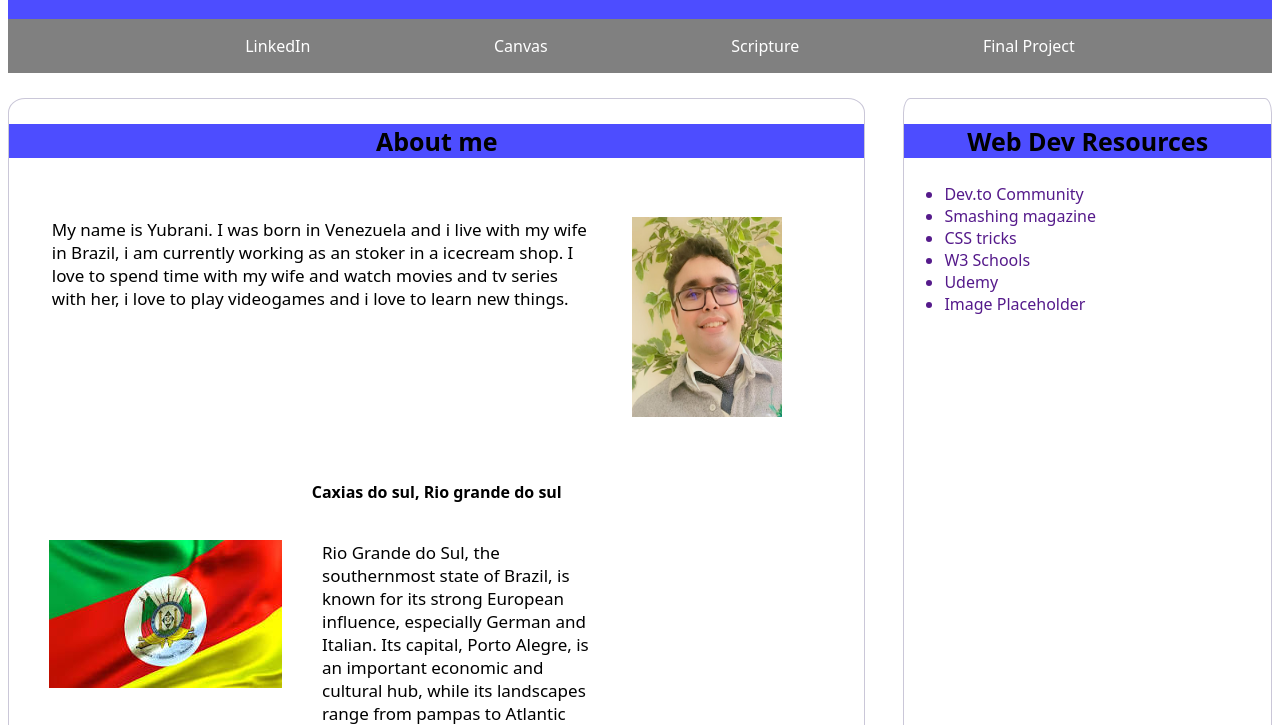
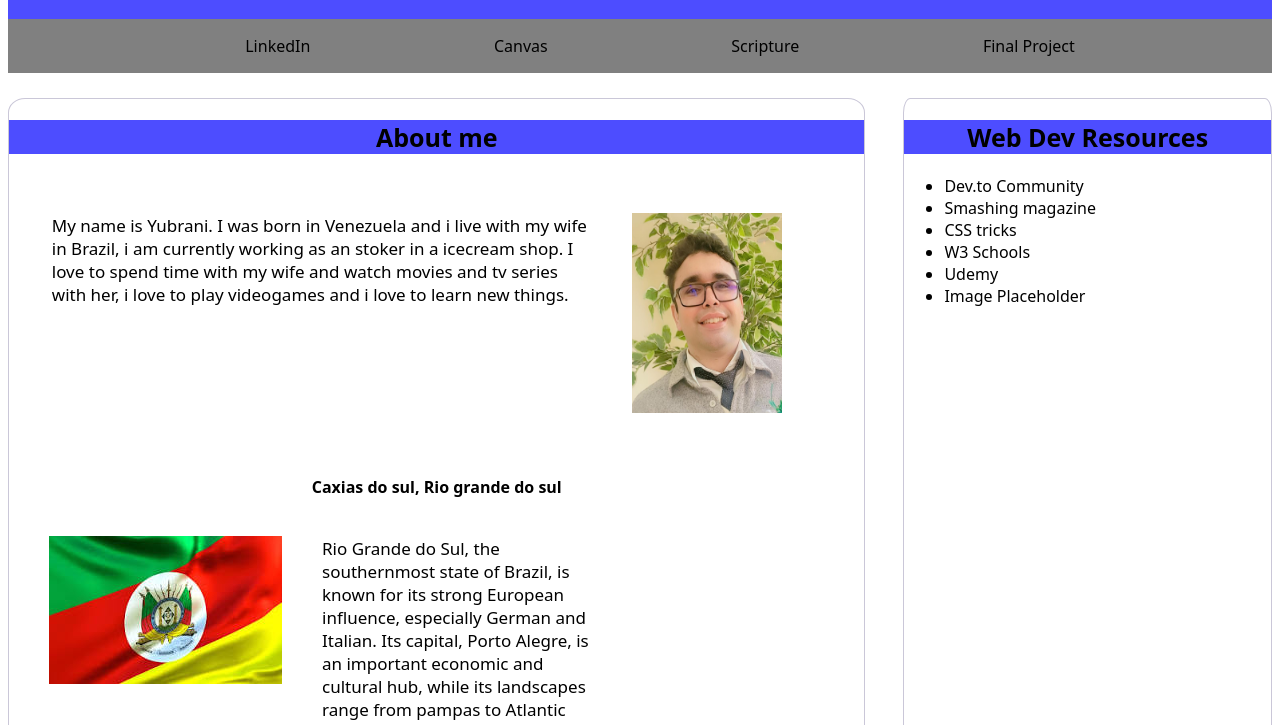
Before and after one commit to yubranibyu/wdd131, a plain HTML site: page index.html in a window 1280 px wide. Shown: the part 75-800 px from the top of the page. Drawn offline with Linux system fonts and the light colour scheme.

Commit message:
homepage 3rd commit

```diff
--- a/index.html
+++ b/index.html
@@ -3,7 +3,7 @@
 <head>
     <meta charset="UTF-8">
     <meta name="viewport" content="width=device-width, initial-scale=1.0">
-    <meta name="description" content="First project wdd101">
+    <meta name="description" content="First project wdd101, its a about me page, On this page I tell a little about myself and my work and I also talk a little about the state in which I live etc.">
     <meta name="author" content="Yubrani Alexander Yaguaramay Gomez">
     <link rel="stylesheet" href="styles/base.css">
     <link rel="stylesheet" href="styles/base.css">
@@ -11,17 +11,19 @@
     <link rel="preconnect" href="https://fonts.googleapis.com">
     <link rel="preconnect" href="https://fonts.gstatic.com" crossorigin>
     <link href="https://fonts.googleapis.com/css2?family=Poppins:ital,wght@0,100;0,200;0,300;0,400;0,500;0,600;0,700;0,800;0,900;1,100;1,200;1,300;1,400;1,500;1,600;1,700;1,800;1,900&family=Roboto:ital,wght@0,100..900;1,100..900&display=swap" rel="stylesheet">
-    <title>WDD 131 – Dynamic Web Fundamentals - Yubrani Yaguaramay</title>
+    <title>WDD 131 – Dynamic Web Fundamentals - Yubrani Alexander Yaguaramay Gomez</title>
 </head>
 <body>
     <header>
         <h1>WDD 131 – Dynamic Web Fundamentals - Yubrani Yaguaramay</h1>
         <nav class="nav_menu">
             <ul class="menu">
-               <a href=""><li>LinkedIn</li></a>
-               <a href=""><li>Canvas</li></a>
-               <a href=""><li>Scripture</li></a>
-               <a href=""><li>Final Project</li></a>
+               <li><a href="">LinkedIn</a></li>
+               <li><a href="">Canvas</a></li>
+               <li><a href="">Scripture</a></li>
+               <li><a href="">Final Project</a></li>
+
+
             </ul>
         </nav>
     </header>
@@ -29,7 +31,7 @@
         <section class="card_about">
             <div class="about">
 
-                <h3>About me</h3>
+                <h2>About me</h2>
                 <div class="about_information">
                     <p>My name is Yubrani. I was born in Venezuela and i live with my wife in Brazil, i am currently working as an stoker in a icecream shop. I love to spend time with my wife and watch movies and tv series with her, i love to play videogames and i love to learn new things.</p>
                     <figure><img src="images/yubraniphoto.jpg" alt="" width="150" height="200"></figure>
@@ -42,7 +44,7 @@
             </div>
         </section>
         <section class="card">
-            <h3>Web Dev Resources</h3>
+            <h2>Web Dev Resources</h2>
             <ul>
                 <a href=""><li>Dev.to Community</li></a>
                 <a href=""><li>Smashing magazine</li></a>
--- a/styles/base.css
+++ b/styles/base.css
@@ -21,7 +21,7 @@ nav {
     background-color: grey;
 }
 h1 {text-align: center;}
-h3 {
+h2 {
     text-align: center;
     background-color: var(--principal-color);
     font-size: 25px;
@@ -44,7 +44,17 @@ nav li {
 }
 
 a {
-    text-decoration: none
+    text-decoration: none;
+    color: black;
+
+}
+
+a:hover {
+    color:green ;
+}
+
+li:hover {
+    color: green;
 }
 
 .about_information {
@@ -53,6 +63,7 @@ a {
 }
 
 main {
+    max-width: 100%;
     display: flex;
     justify-content: center;
     gap: 3%;
```
